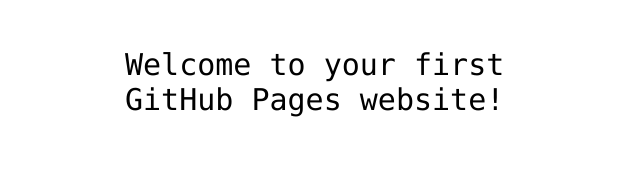
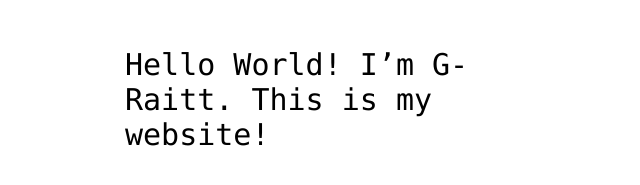
Before and after one commit to G-Raitt/hello-world, a plain HTML site: page index.html in a window 1280 px wide. Shown: the part 341-526 px from the top of the page, without its empty margins (315-955 px from the left). Drawn offline with Linux system fonts and the light colour scheme.

Commit message:
Update index.html
Updated introduction on Line 15

```diff
--- a/index.html
+++ b/index.html
@@ -12,7 +12,7 @@
 <img src="https://octodex.github.com/images/daftpunktocat-thomas.gif" id="octocat" alt="octocat-gif" />
 
 <!-- Change this code here by copy and pasting your template on line 15 -->
-<p>Welcome to your first GitHub Pages website!</p>
+<p>Hello World! I’m G-Raitt. This is my website!</p>
 
 </body>
 </html>
```
